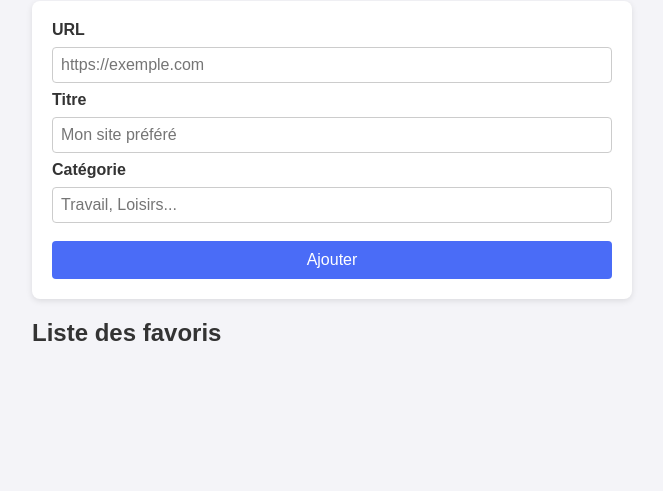
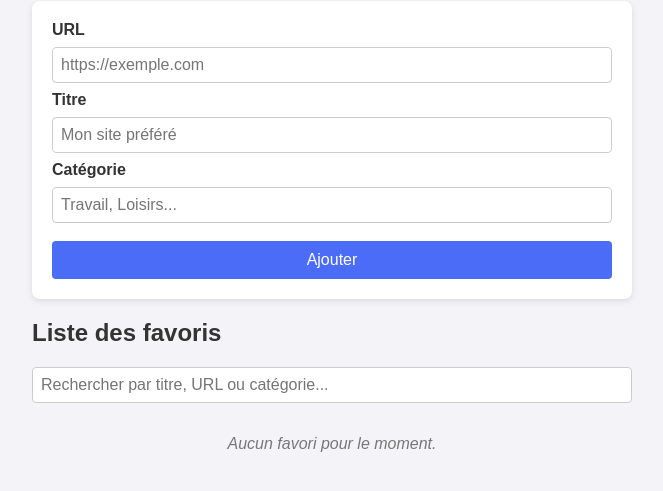
Before and after one commit to M-iA972/favoris, a website: page index.html in a window 1280 px wide. Shown: the part 99-590 px from the top of the page, without its empty margins (308-971 px from the left). Drawn offline with Linux system fonts and the light colour scheme.

Commit message:
ajouter une fonctionnalité de recherche / filtre

```diff
--- a/app.js
+++ b/app.js
@@ -4,6 +4,7 @@ const champUrl = document.getElementById("champ-url");
 const champTitre = document.getElementById("champ-titre");
 const champCategorie = document.getElementById("champ-categorie");
 const listeFavoris = document.getElementById("liste-favoris");
+const champRecherche = document.getElementById("champ-recherche");
 
 // Nom de la "clé" sous laquelle on range les favoris dans localStorage
 const CLE_STOCKAGE = "favoris";
@@ -37,13 +38,33 @@ function sauvegarderFavoris() {
 // Tableau qui contient tous les favoris, rempli au démarrage depuis localStorage
 const favoris = chargerFavoris();
 
-// Fonction qui range les favoris par catégorie.
+// Fonction qui garde seulement les favoris correspondant à la recherche.
+// On compare en minuscules pour que "GitHub" et "github" soient trouvés pareil.
+function filtrerFavoris(recherche) {
+  const texte = recherche.trim().toLowerCase();
+
+  // Si le champ est vide, on garde tous les favoris
+  if (texte === "") {
+    return favoris;
+  }
+
+  // filter() crée un nouveau tableau avec les favoris qui passent le test
+  return favoris.filter(function (favori) {
+    return (
+      favori.titre.toLowerCase().includes(texte) ||
+      favori.url.toLowerCase().includes(texte) ||
+      favori.categorie.toLowerCase().includes(texte)
+    );
+  });
+}
+
+// Fonction qui range une liste de favoris par catégorie.
 // Elle renvoie un objet du type :
 // { "Travail": [favori1, favori2], "Loisirs": [favori3] }
-function grouperParCategorie() {
+function grouperParCategorie(liste) {
   const groupes = {};
 
-  favoris.forEach(function (favori) {
+  liste.forEach(function (favori) {
     const nom = favori.categorie;
 
     // Si c'est la première fois qu'on voit cette catégorie,
@@ -64,7 +85,21 @@ function afficherFavoris() {
   // On vide la zone avant de la remplir à nouveau
   listeFavoris.innerHTML = "";
 
-  const groupes = grouperParCategorie();
+  // On filtre d'abord selon la recherche, puis on groupe le résultat
+  const favorisFiltres = filtrerFavoris(champRecherche.value);
+
+  // Si rien ne correspond, on affiche un petit message et on s'arrête là
+  if (favorisFiltres.length === 0) {
+    const message = document.createElement("p");
+    message.className = "message-vide";
+    message.textContent = favoris.length === 0
+      ? "Aucun favori pour le moment."
+      : "Aucun favori ne correspond à votre recherche.";
+    listeFavoris.appendChild(message);
+    return;
+  }
+
+  const groupes = grouperParCategorie(favorisFiltres);
 
   // On récupère les noms des catégories et on les trie par ordre alphabétique
   // (localeCompare gère correctement les accents du français)
@@ -127,5 +162,9 @@ formulaire.addEventListener("submit", function (evenement) {
   champUrl.focus();
 });
 
+// À chaque frappe dans le champ de recherche, on réaffiche la liste filtrée.
+// L'événement "input" se déclenche à chaque caractère tapé ou effacé.
+champRecherche.addEventListener("input", afficherFavoris);
+
 // Au chargement de la page, on affiche les favoris déjà enregistrés
 afficherFavoris();
--- a/index.html
+++ b/index.html
@@ -27,6 +27,11 @@
 
     <!-- Zone où les favoris seront affichés, groupés par catégorie -->
     <h2>Liste des favoris</h2>
+
+    <!-- Champ de recherche : filtre la liste pendant qu'on tape -->
+    <label for="champ-recherche" class="cache">Rechercher</label>
+    <input type="search" id="champ-recherche" placeholder="Rechercher par titre, URL ou catégorie...">
+
     <div id="liste-favoris"></div>
   </main>
 
--- a/style.css
+++ b/style.css
@@ -93,3 +93,28 @@ button:hover {
 #liste-favoris a:hover {
   text-decoration: underline;
 }
+
+/* Le champ de recherche prend toute la largeur, au-dessus de la liste */
+#champ-recherche {
+  width: 100%;
+  box-sizing: border-box; /* la largeur inclut le padding et la bordure */
+  margin-bottom: 16px;
+}
+
+/* Message affiché quand aucun favori n'est trouvé */
+.message-vide {
+  color: #777;
+  font-style: italic;
+  text-align: center;
+}
+
+/* Cache visuellement un élément tout en le laissant lisible
+   par les lecteurs d'écran (utile pour l'accessibilité) */
+.cache {
+  position: absolute;
+  width: 1px;
+  height: 1px;
+  overflow: hidden;
+  clip: rect(0, 0, 0, 0);
+  white-space: nowrap;
+}
```
